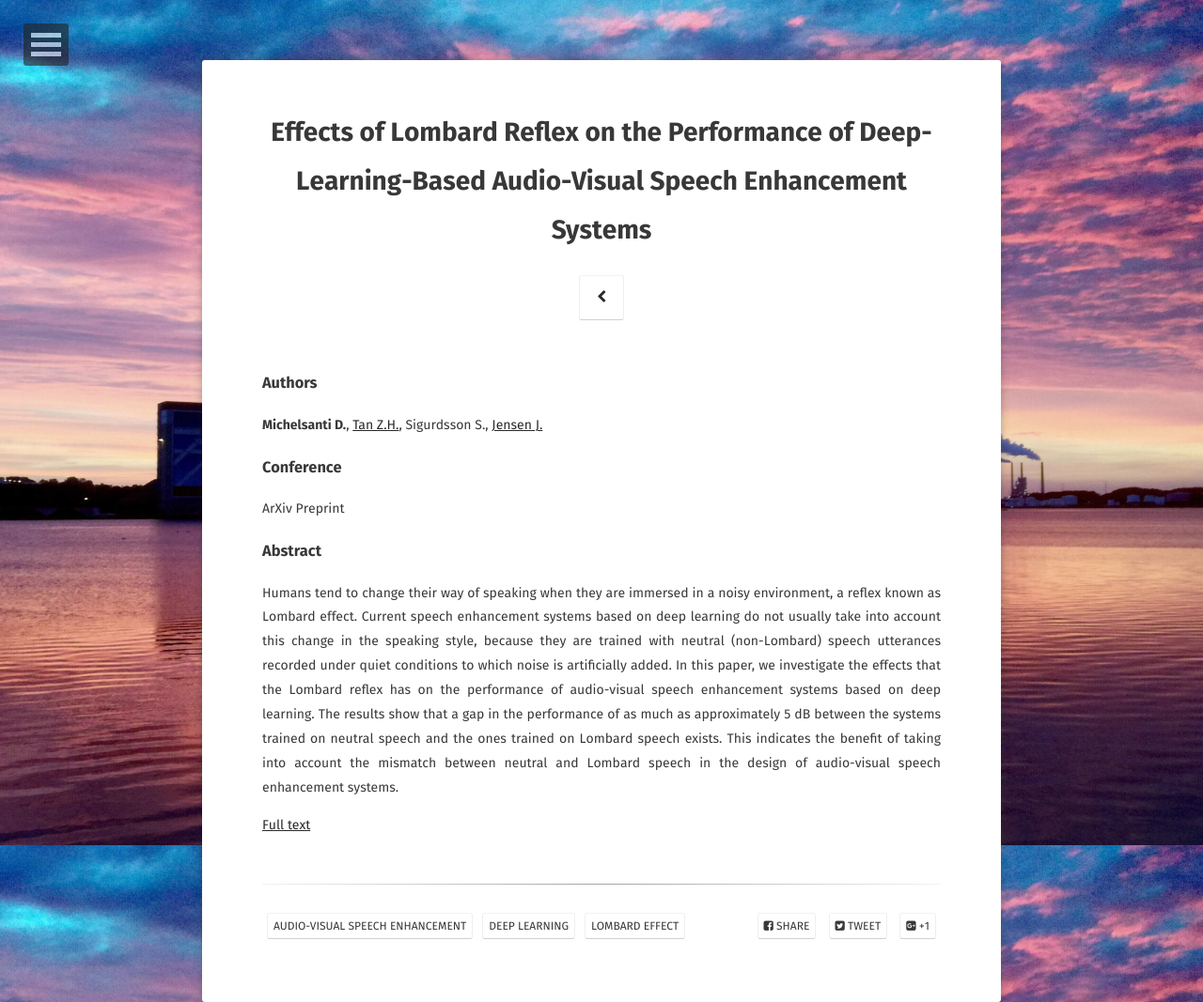
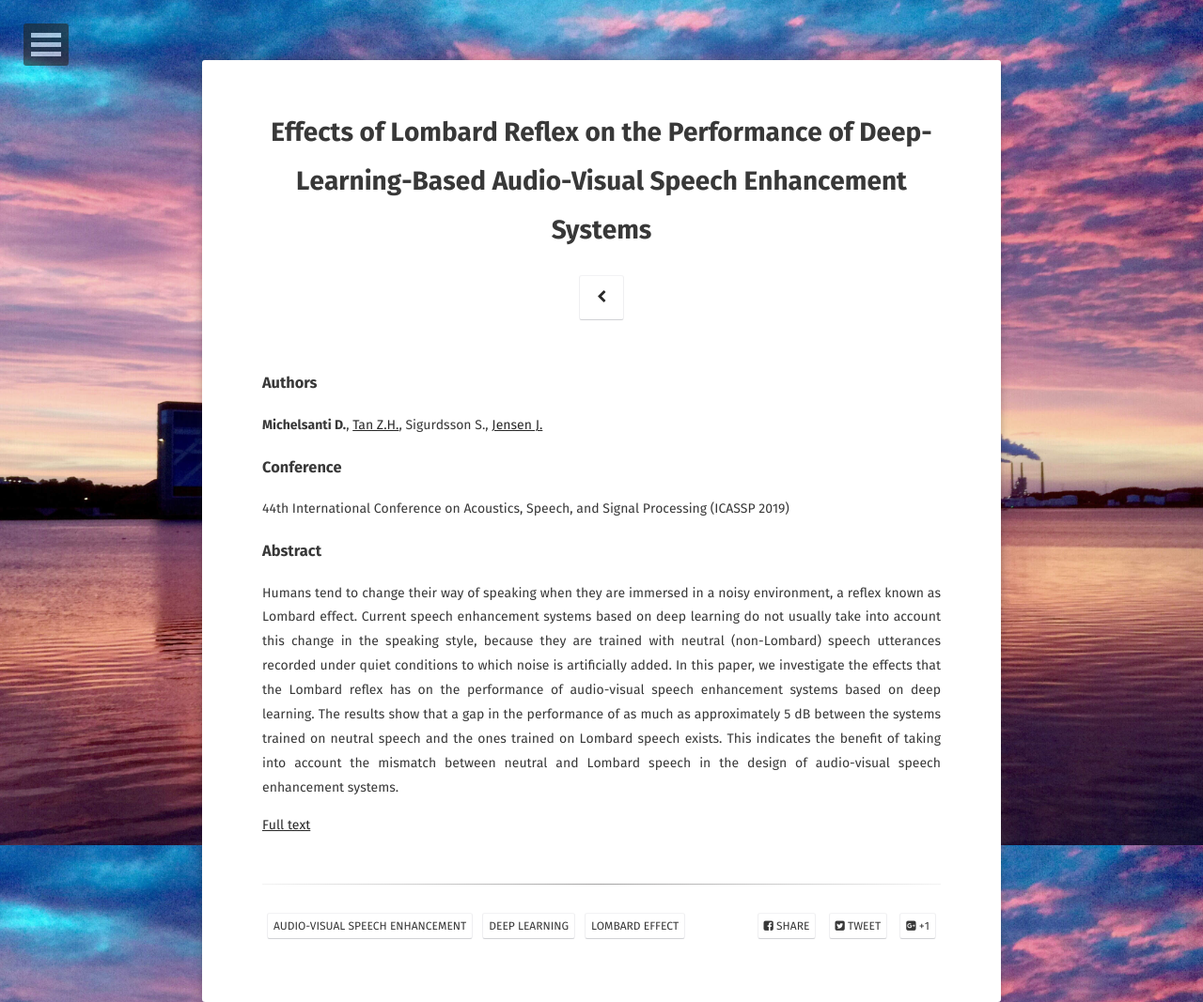
Before and after one commit to danmic/danmic.github.io, a Jekyll site: the page built from _posts/2018-11-16-avlombard.md, in a window 1280 px wide. Shown: the whole page at 94% size. Built offline with Jekyll 4.4.1, drawn with Linux system fonts in a browser that asks for light colours; some web fonts are replaced.

Commit message:
icassp paper description

```diff
--- a/_posts/2018-11-16-avlombard.md
+++ b/_posts/2018-11-16-avlombard.md
@@ -13,7 +13,7 @@ comments: false
 
 ### Conference
 
-ArXiv Preprint
+44th International Conference on Acoustics, Speech, and Signal Processing (ICASSP 2019)
 
 ### Abstract
 
```
Also changed, not shown: _posts/2018-11-16-avtargets.md (+1 -1 lines), 1 other file.
